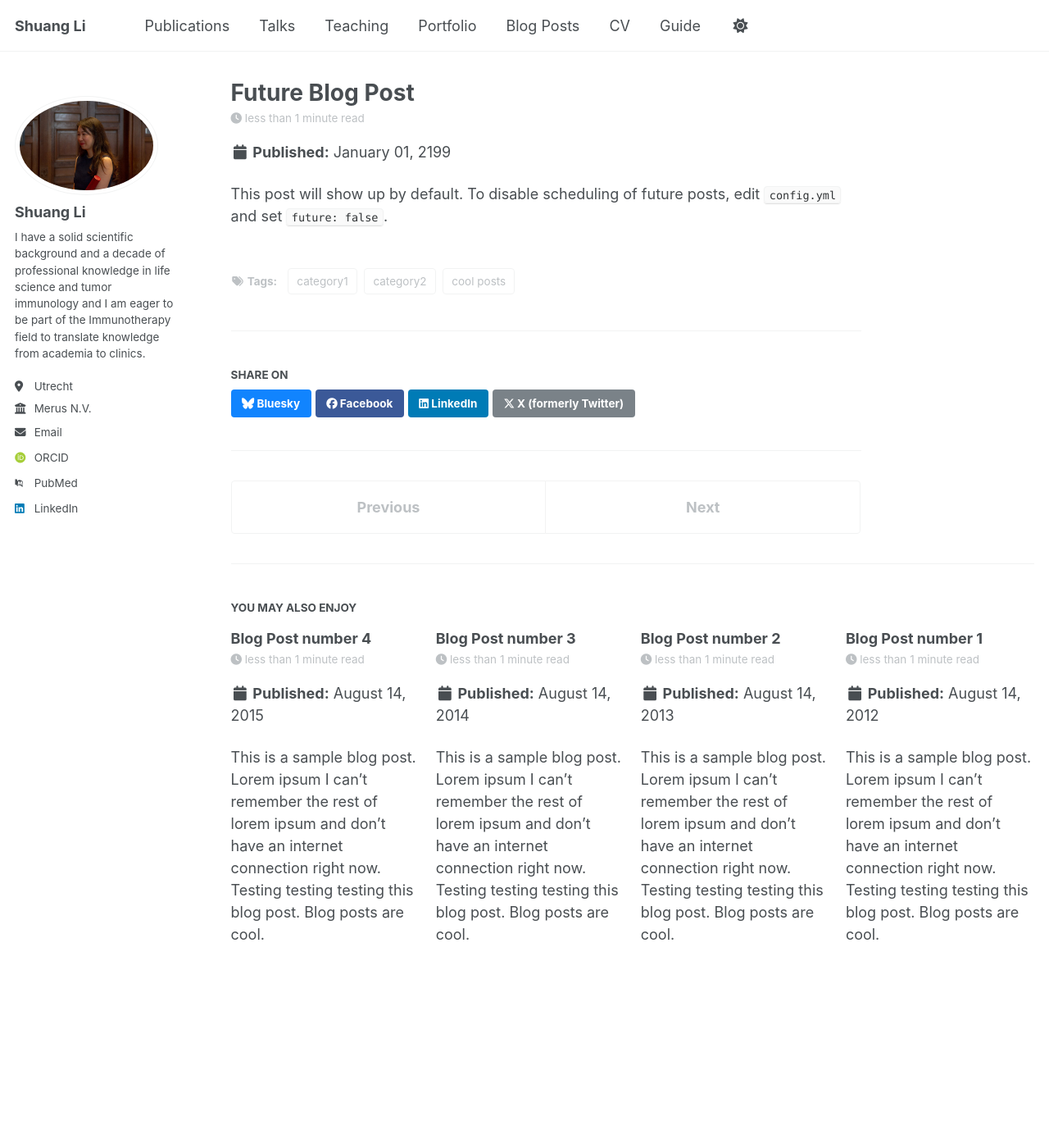
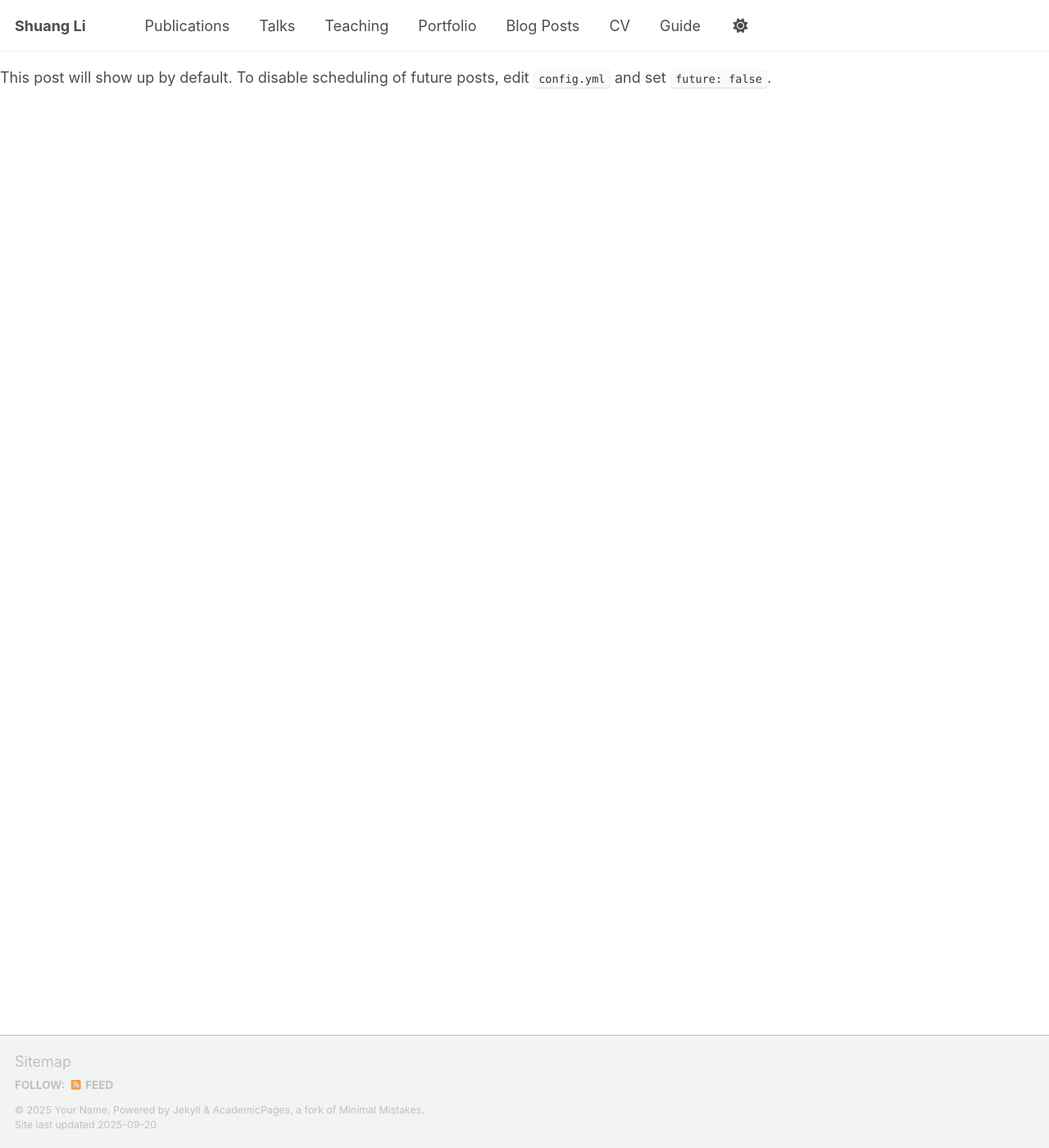
Before and after one commit to shuangli-cv/shuangli-cv.github.io, a Jekyll site: the page built from _posts/2199-01-01-future-post.md, in a window 1280 px wide and 1400 px high. Shown: the whole window at 82% size. Built offline with Jekyll 4.4.1, drawn with Linux system fonts in a browser that asks for light colours; some web fonts are replaced; our own code applies the rules of GitHub Pages for plain Markdown files; a script that is not in the unit is left out; some of the changed lines change nothing that is shown.

Commit message:
Update _config.yml

```diff
--- a/_config.yml
+++ b/_config.yml
@@ -224,9 +224,9 @@ collections:
   publications:
     output: true
     permalink: /:collection/:path/
-  portfolio:
-    output: true
-    permalink: /:collection/:path/
+  # portfolio:
+  #   output: true
+  #   permalink: /:collection/:path/
   talks:
     output: true
     permalink: /:collection/:path/
@@ -234,17 +234,17 @@ collections:
 
 # These settings control how pages and collections are included in the site
 defaults:
-  # _posts
-  - scope:
-      path: ""
-      type: posts
-    values:
-      layout: single
-      author_profile: true
-      read_time: true
-      comments: true
-      share: true
-      related: true
+  # # _posts
+  # - scope:
+  #     path: ""
+  #     type: posts
+  #   values:
+  #     layout: single
+  #     author_profile: true
+  #     read_time: true
+  #     comments: true
+  #     share: true
+  #     related: true
   # _pages
   - scope:
       path: ""
@@ -270,15 +270,15 @@ defaults:
       author_profile: true
       share: true
       comments: true
-  # _portfolio
-  - scope:
-      path: ""
-      type: portfolio
-    values:
-      layout: single
-      author_profile: true
-      share: true
-      comment: true
+  # # _portfolio
+  # - scope:
+  #     path: ""
+  #     type: portfolio
+  #   values:
+  #     layout: single
+  #     author_profile: true
+  #     share: true
+  #     comment: true
   # _talks
   - scope:
       path: ""
```
